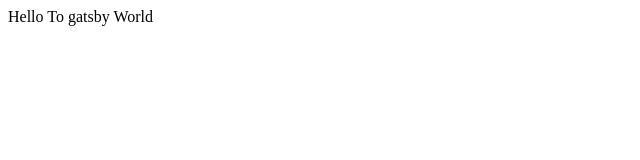
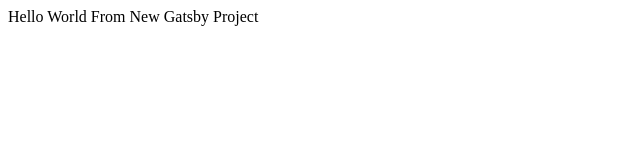
Before and after one commit to abdulwaqar844/jamstack-serverless, a Gatsby site: page / in a window 1280 px wide. Shown: the whole page, without its empty margins (0-640 px from the left). Built offline with nearby package versions, Linux system fonts and the light colour scheme; Gatsby itself is replaced by a stand-in of ours.

Commit message:
index updated

```diff
--- a/src/pages/index.tsx
+++ b/src/pages/index.tsx
@@ -1,7 +1,7 @@
 import React from "react";
 let Hi =()=>{
 return(
-    <div>Hello To gatsby World</div>
+    <div>Hello World From New Gatsby Project</div>
 )
 }
 export default  Hi;
```
